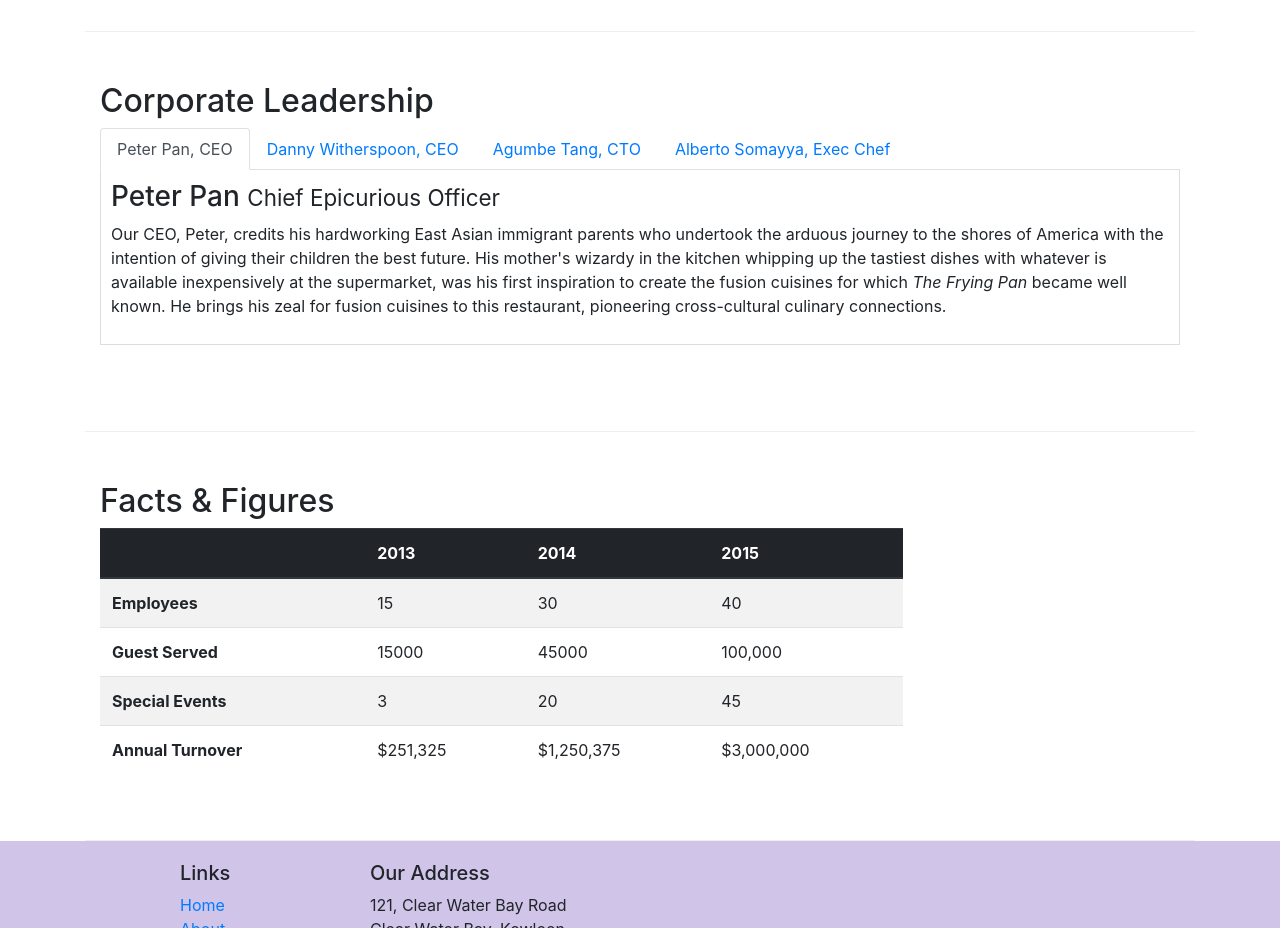
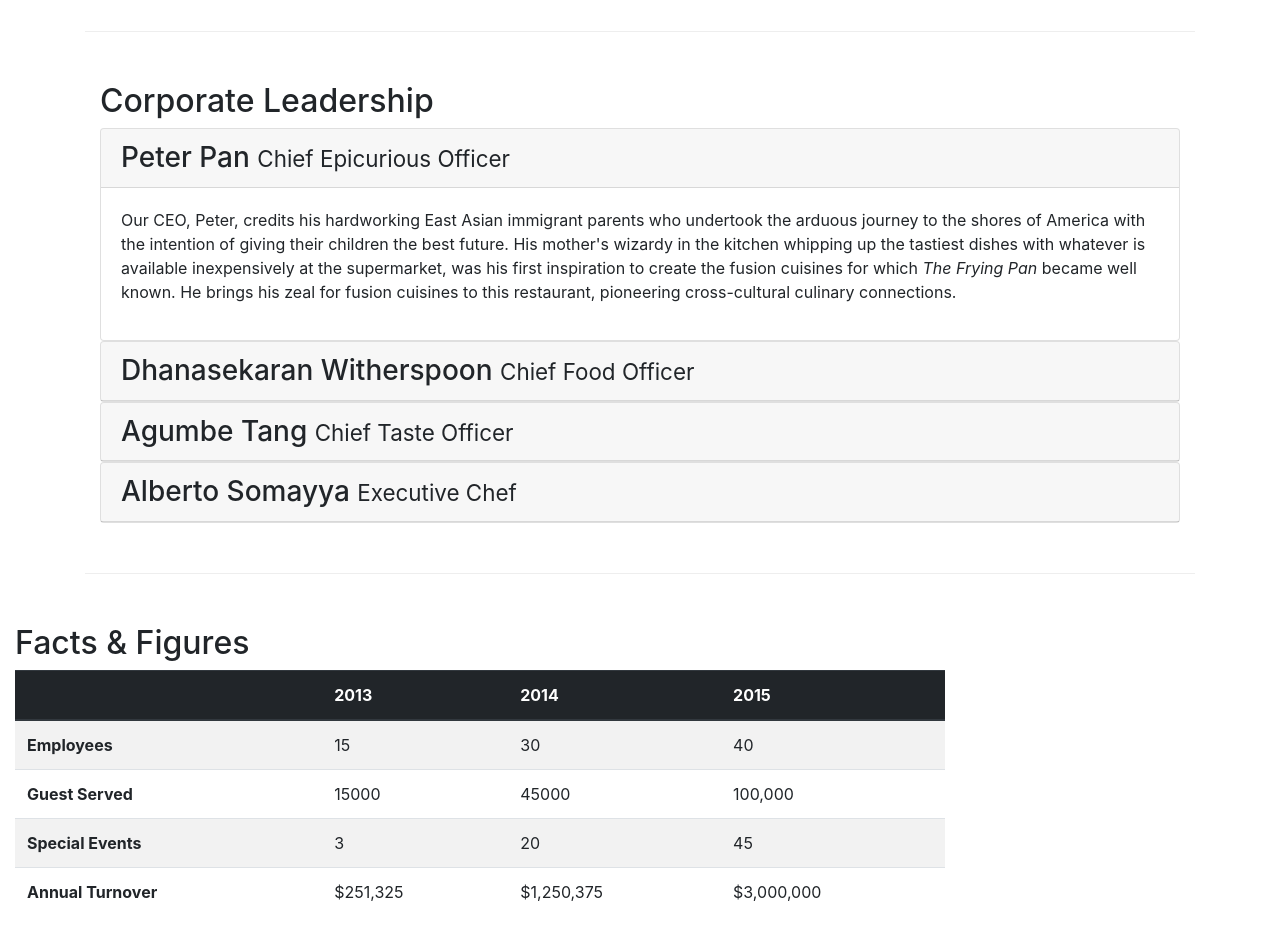
Before and after one commit to Nenenj/FRONT-END-WEB-UI-FRAMEWORKS, a website: page aboutus.html in a window 1280 px wide. Shown: the part 940-1868 px from the top of the page. Drawn offline with nearby package versions, Linux system fonts and the light colour scheme.

Commit message:
Accordion

```diff
--- a/aboutus.html
+++ b/aboutus.html
@@ -103,40 +103,66 @@
         <div class="row row-content">
             <div class="col-12 col-sm">
                 <h2>Corporate Leadership</h2>
-                <ul class="nav nav-tabs">
-                    <li class="nav-item">
-                        <a class="nav-link active" href="#peter" role="tab" data-toggle="tab">Peter Pan, CEO</a>
-                    </li>
-                    <li class="nav-item">
-                        <a class="nav-link" href="#danny" role="tab" data-toggle="tab">Danny Witherspoon, CEO</a>
-                    </li>
-                    <li class="nav-item">
-                        <a class="nav-link" href="#agumbe" role="tab" data-toggle="tab">Agumbe Tang, CTO</a>
-                    </li>
-                    <li class="nav-item">
-                        <a class="nav-link" href="#alberto" role="tab" data-toggle="tab">Alberto Somayya, Exec Chef</a>
-                    </li>
-                    </ul>
 
-               <div class="tab-content">
-                   <div role="tabpanel" class="tab-pane fade show active" id="peter">
-                <h3>Peter Pan <small>Chief Epicurious Officer</small></h3>
 
-                <p class="d-none d-sm-block">Our CEO, Peter, credits his hardworking East Asian immigrant parents who undertook the arduous journey to the shores of America with the intention of giving their children the best future. His mother's wizardy in the kitchen whipping up the tastiest dishes with whatever is available inexpensively at the supermarket, was his first inspiration to create the fusion cuisines for which <em>The Frying Pan</em> became well known. He brings his zeal for fusion cuisines to this restaurant, pioneering cross-cultural culinary connections.</p>
+               <div id="accordion">
+                   <div class="card">
+                       <div class="card-header" role="tab" id="peterhead">
+                         <h3 class="mb-0">
+                          <a data-toggle="collapse" data-target="#peter">
+                            Peter Pan <small>Chief Epicurious Officer</small>
+                        </a>
+                    </h3>
+                </div>
+                   <div role="tabpanel" class="collapse show" id="peter" data-parent="#accordion">
+                  <div class="card-body">
+                   <p class="d-none d-sm-block">Our CEO, Peter, credits his hardworking East Asian immigrant parents who undertook the arduous journey to the shores of America with the intention of giving their children the best future. His mother's wizardy in the kitchen whipping up the tastiest dishes with whatever is available inexpensively at the supermarket, was his first inspiration to create the fusion cuisines for which <em>The Frying Pan</em> became well known. He brings his zeal for fusion cuisines to this restaurant, pioneering cross-cultural culinary connections.</p>
+                </div>
             </div>
-            <div role="tabpanel" class="tab-pane fade" id="danny">
-                <h3>Dhanasekaran Witherspoon <small>Chief Food Officer</small></h3>
+        </div>
+        <div class="card">
+            <div class="card-header" role="tab" id="dannyhead">
+                <h3 class="mb-0">
+                 <a data-toggle="collapse" data-target="#danny">
+                    Dhanasekaran Witherspoon <small>Chief Food Officer</small>
+                    </a>
+                </h3>
+                </div>
+            <div role="tabpanel" class="collapse" id="danny" data-parent="#accordion">
+               <div class="card-body">
                 <p class="d-none d-sm-block">Our CFO, Danny, as he is affectionately referred to by his colleagues, comes from a long established family tradition in farming and produce. His experiences growing up on a farm in the Australian outback gave him great appreciation for varieties of food sources. As he puts it in his own words, <em>Everything that runs, wins, and everything that stays, pays!</em></p>
             </div>
-            <div role="tabpanel" class="tab-pane fade" id="agumbe">
-                <h3>Agumbe Tang <small>Chief Taste Officer</small></h3>
+        </div>
+        </div>
+        <div class="card">
+            <div class="card-header" role="tab" id="agumbehead">
+                <h3 class="mb-0">
+                    <a data-toggle="collapse" data-target="#agumbe">Agumbe Tang <small>Chief Taste Officer</small>
+                    </a>
+                </h3>
+            </div>
+            <div role="tabpanel" class="collapse" id="agumbe" data-parent="#accordion">
+              <div class="card-body">
                 <p class="d-none d-sm-block">Blessed with the most discerning gustatory sense, Agumbe, our CTO, personally ensures that every dish that we serve meets his exacting tastes. Our chefs dread the tongue lashing that ensues if their dish does not meet his exacting standards. He lives by his motto, <em>You click only if you survive my lick.</em></p>
            </div>
-           <div role="tabpanel" class="tab-pane fade" id="alberto">
-                <h3>Alberto Somayya <small>Executive Chef</small></h3>
+         </div>
+        </div>
+        <div class="card">
+            <div class="card-header" role="tab" id="albertohead">
+                <h3 class="mb-0">
+                    <a data-toggle="collapse" data-target="#alberto">
+                    Alberto Somayya <small>Executive Chef</small>
+                </a>
+            </h3>
+            </div>
+           <div role="tabpanel" class="collapse" id="alberto" data-parent="#accordion">
+               <div class="card-body">
                 <p class="d-none d-sm-block">Award winning three-star Michelin chef with wide International experience having worked closely with whos-who in the culinary world, he specializes in creating mouthwatering Indo-Italian fusion experiences. He says, <em>Put together the cuisines from the two craziest cultures, and you get a winning hit! Amma Mia!</em></p>
             </div>
         </div>
+        </div>
+        </div>
+    </div>
         </div>
        </div>
        <div class="row row-content">
```
